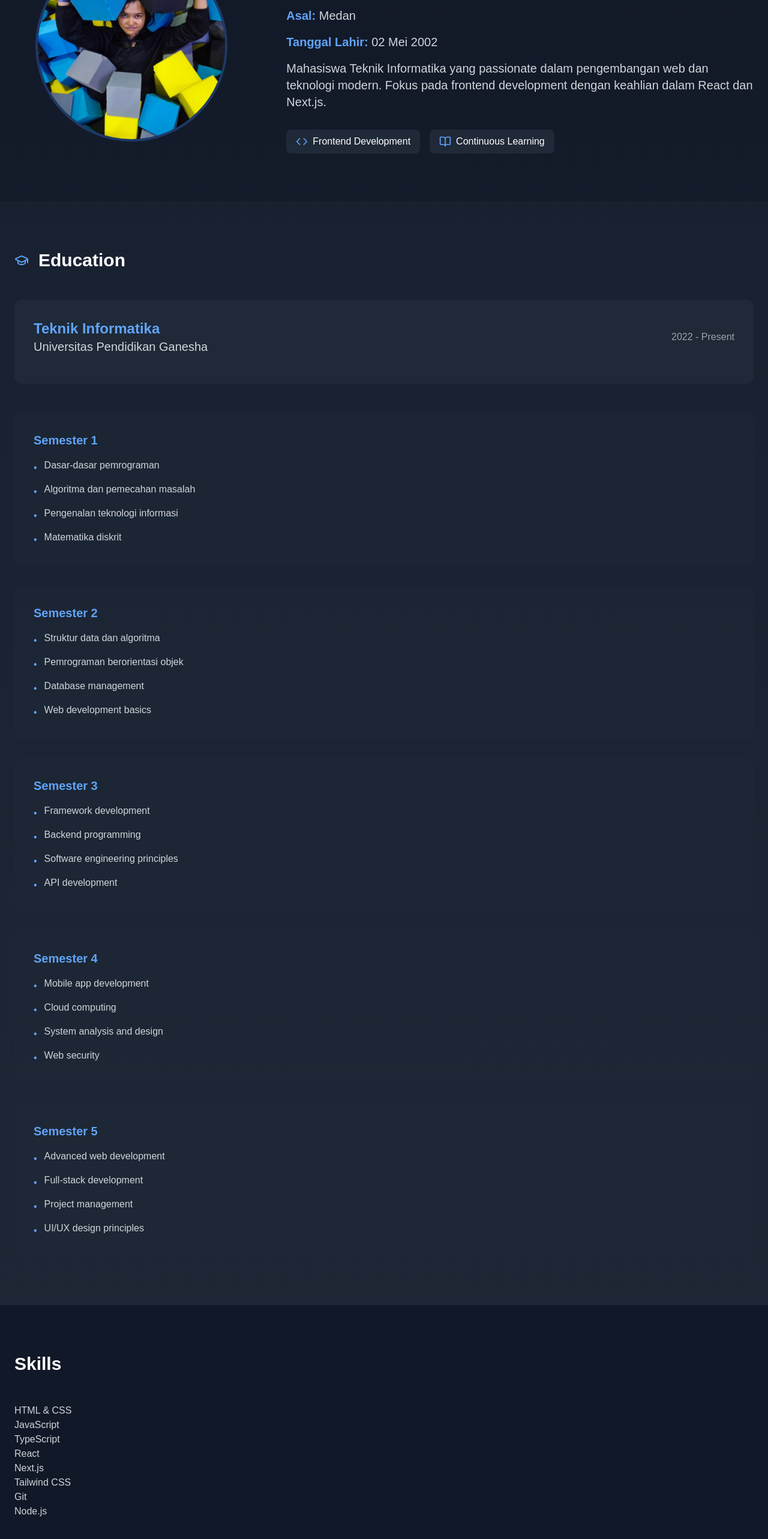
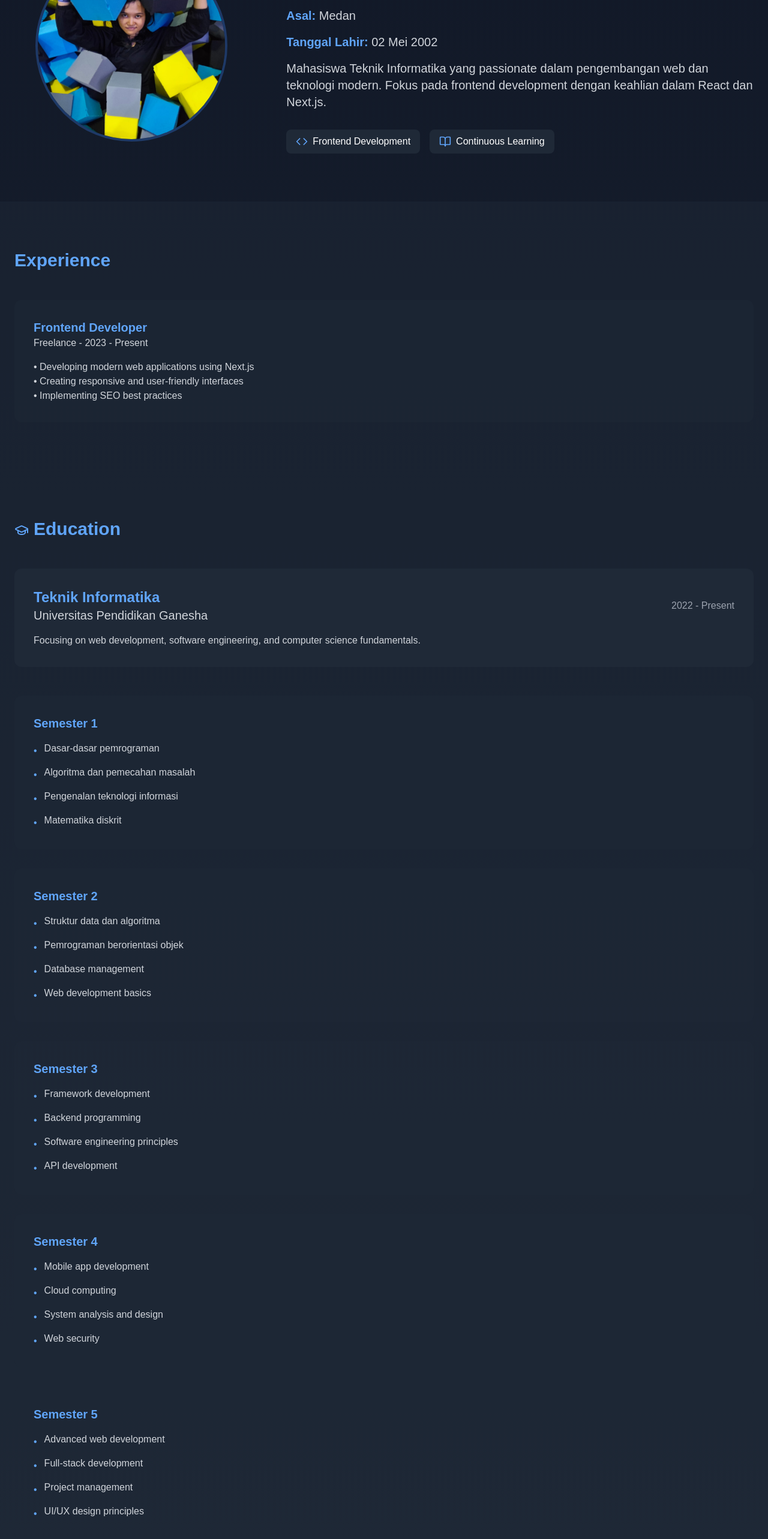
Before and after one commit to firaa02/portfolio1, a Next.js app: page /about in a window 1280 px wide. Shown: the part 232-2798 px from the top of the page at 60% size. Built offline with nearby package versions, Linux system fonts and the light colour scheme.

Commit message:
Pesan commit yang menjelaskan perubahan

```diff
--- a/app/about/page.tsx
+++ b/app/about/page.tsx
@@ -171,15 +171,33 @@ const AboutPage: React.FC = () => {
         </div>
       </section>
 
-      {/* Education Section dengan Timeline Semester */}
+      {/* Experience Section */}
       <section className="py-20 bg-gray-800/50">
         <div className="container mx-auto px-6">
-          <h2 className="text-3xl font-bold mb-12 flex items-center gap-4">
-            <GraduationCap className="text-blue-400" />
+          <h2 className="text-3xl font-bold mb-12 text-blue-400">Experience</h2>
+          <div className="space-y-8">
+            {experiences.map((exp, index) => (
+              <div key={index} className="bg-gray-800/50 rounded-xl p-8 hover:bg-gray-800 transition-colors">
+                <h3 className="text-xl font-bold text-blue-400">{exp.title}</h3>
+                <p className="text-gray-300">{exp.company} - {exp.period}</p>
+                <ul className="mt-4">
+                  {exp.description.map((desc, i) => (
+                    <li key={i} className="text-gray-300">• {desc}</li>
+                  ))}
+                </ul>
+              </div>
+            ))}
+          </div>
+        </div>
+      </section>
+
+      {/* Education Section */}
+      <section className="py-20 bg-gray-800/50">
+        <div className="container mx-auto px-6">
+          <h2 className="text-3xl font-bold mb-12 text-blue-400">
+            <GraduationCap className="inline mr-2 text-blue-400" />
             Education
           </h2>
-
-          {/* Main Education Card */}
           <div className="bg-gray-800 rounded-xl p-8 mb-12">
             <div className="flex flex-col lg:flex-row lg:items-center justify-between mb-4">
               <div>
@@ -188,6 +206,7 @@ const AboutPage: React.FC = () => {
               </div>
               <p className="text-gray-400">2022 - Present</p>
             </div>
+            <p className="text-gray-300">{education[0].description}</p>
           </div>
 
           {/* Semester Timeline */}
@@ -209,18 +228,6 @@ const AboutPage: React.FC = () => {
         </div>
       </section>
 
-      {/* Skills Section */}
-      <section className="py-20 bg-gray-900">
-        <div className="container mx-auto px-6">
-          <h2 className="text-3xl font-bold mb-12">Skills</h2>
-          <ul>
-            {skills.map((skill, index) => (
-              <li key={index} className="text-gray-300">{skill}</li>
-            ))}
-          </ul>
-        </div>
-      </section>
-
       {/* Footer */}
       <footer className="py-10 text-center text-gray-400">
         <div className="container mx-auto px-6">
--- a/app/projects/page.tsx
+++ b/app/projects/page.tsx
@@ -3,7 +3,7 @@
 import Image from 'next/image';
 import React, { useState } from 'react';
 import Link from 'next/link';
-import { Github, ExternalLink, Search, Code, Layout, Database, Smartphone, Globe, Menu, X } from 'lucide-react';
+import { Github, ExternalLink, Search, Layout, Database, Smartphone, Globe, Menu, X } from 'lucide-react';
 
 interface Project {
   id: number;
@@ -92,9 +92,7 @@ const ProjectsPage: React.FC = () => {
                 <Link
                   key={item}
                   href={item === 'Home' ? '/' : `/${item.toLowerCase()}`}
-                  className={`relative py-2 ${
-                    item === 'Projects' ? 'text-blue-400' : 'text-gray-300 hover:text-white'
-                  } transition-colors duration-300 after:content-[''] after:absolute after:left-0 after:bottom-0 after:h-0.5 after:w-0 after:bg-blue-400 after:transition-all hover:after:w-full`}
+                  className={`relative py-2 ${item === 'Projects' ? 'text-blue-400' : 'text-gray-300 hover:text-white'} transition-colors duration-300 after:content-[''] after:absolute after:left-0 after:bottom-0 after:h-0.5 after:w-0 after:bg-blue-400 after:transition-all hover:after:w-full`}
                 >
                   {item}
                 </Link>
@@ -197,52 +195,39 @@ const ProjectsPage: React.FC = () => {
                     alt={project.title}
                     width={500}  // Tentukan lebar yang sesuai
                     height={500} // Tentukan tinggi yang sesuai
-  className="w-full h-full object-cover transform group-hover:scale-110 transition-transform duration-500"
+                    className="w-full h-full object-cover transform group-hover:scale-110 transition-all"
                   />
-                  {/* Overlay with Links */}
-                  <div className="absolute inset-0 bg-gray-900/80 opacity-0 group-hover:opacity-100 transition-all duration-300">
-                    <div className="absolute inset-0 flex items-center justify-center gap-6">
-                      {project.githubUrl && (
-                        <a
-                          href={project.githubUrl}
-                          target="_blank"
-                          rel="noopener noreferrer"
-                          className="p-4 bg-gray-800/80 rounded-full hover:bg-gray-700 transition-colors transform hover:scale-110 duration-300"
-                        >
-                          <Github size={24} />
-                        </a>
-                      )}
-                      {project.liveUrl && (
-                        <a
-                          href={project.liveUrl}
-                          target="_blank"
-                          rel="noopener noreferrer"
-                          className="p-4 bg-gray-800/80 rounded-full hover:bg-gray-700 transition-colors transform hover:scale-110 duration-300"
-                        >
-                          <ExternalLink size={24} />
-                        </a>
-                      )}
-                    </div>
-                  </div>
                 </div>
 
-                {/* Project Info */}
-                <div className="p-8">
-                  <h3 className="text-2xl font-bold mb-3 bg-gradient-to-r from-blue-400 to-blue-600 bg-clip-text text-transparent">
-                    {project.title}
-                  </h3>
-                  <p className="text-gray-300 mb-6 leading-relaxed">
-                    {project.description}
-                  </p>
-                  <div className="flex flex-wrap gap-2">
-                    {project.tags.map((tag, index) => (
+                {/* Project Details */}
+                <div className="p-6">
+                  <h3 className="text-2xl font-bold text-white">{project.title}</h3>
+                  <p className="mt-2 text-gray-300">{project.description}</p>
+
+                  {/* Tags */}
+                  <div className="mt-4 flex flex-wrap gap-3">
+                    {project.tags.map((tag) => (
                       <span
-                        key={index}
-                        className="px-4 py-2 bg-gray-700/50 backdrop-blur-sm rounded-lg text-sm text-blue-400 border border-gray-600"
+                        key={tag}
+                        className="bg-gray-700 px-3 py-1 rounded-full text-sm text-gray-300"
                       >
                         {tag}
                       </span>
                     ))}
+                  </div>
+
+                  {/* GitHub and Live Links */}
+                  <div className="absolute bottom-4 right-4 flex gap-4 opacity-0 group-hover:opacity-100 transition-all">
+                    {project.githubUrl && (
+                      <a href={project.githubUrl} target="_blank" rel="noopener noreferrer">
+                        <Github size={24} className="text-gray-300 hover:text-blue-400" />
+                      </a>
+                    )}
+                    {project.liveUrl && (
+                      <a href={project.liveUrl} target="_blank" rel="noopener noreferrer">
+                        <ExternalLink size={24} className="text-gray-300 hover:text-blue-400" />
+                      </a>
+                    )}
                   </div>
                 </div>
               </div>
@@ -250,13 +235,6 @@ const ProjectsPage: React.FC = () => {
           </div>
         </div>
       </section>
-
-      {/* Footer */}
-      <footer className="py-12 text-center text-gray-400 border-t border-gray-800">
-        <div className="container mx-auto px-6">
-          <p className="text-lg">&copy; 2025 Alfira. All rights reserved.</p>
-        </div>
-      </footer>
     </main>
   );
 };
```
Lines whose indentation alone changed are shown as unchanged.
